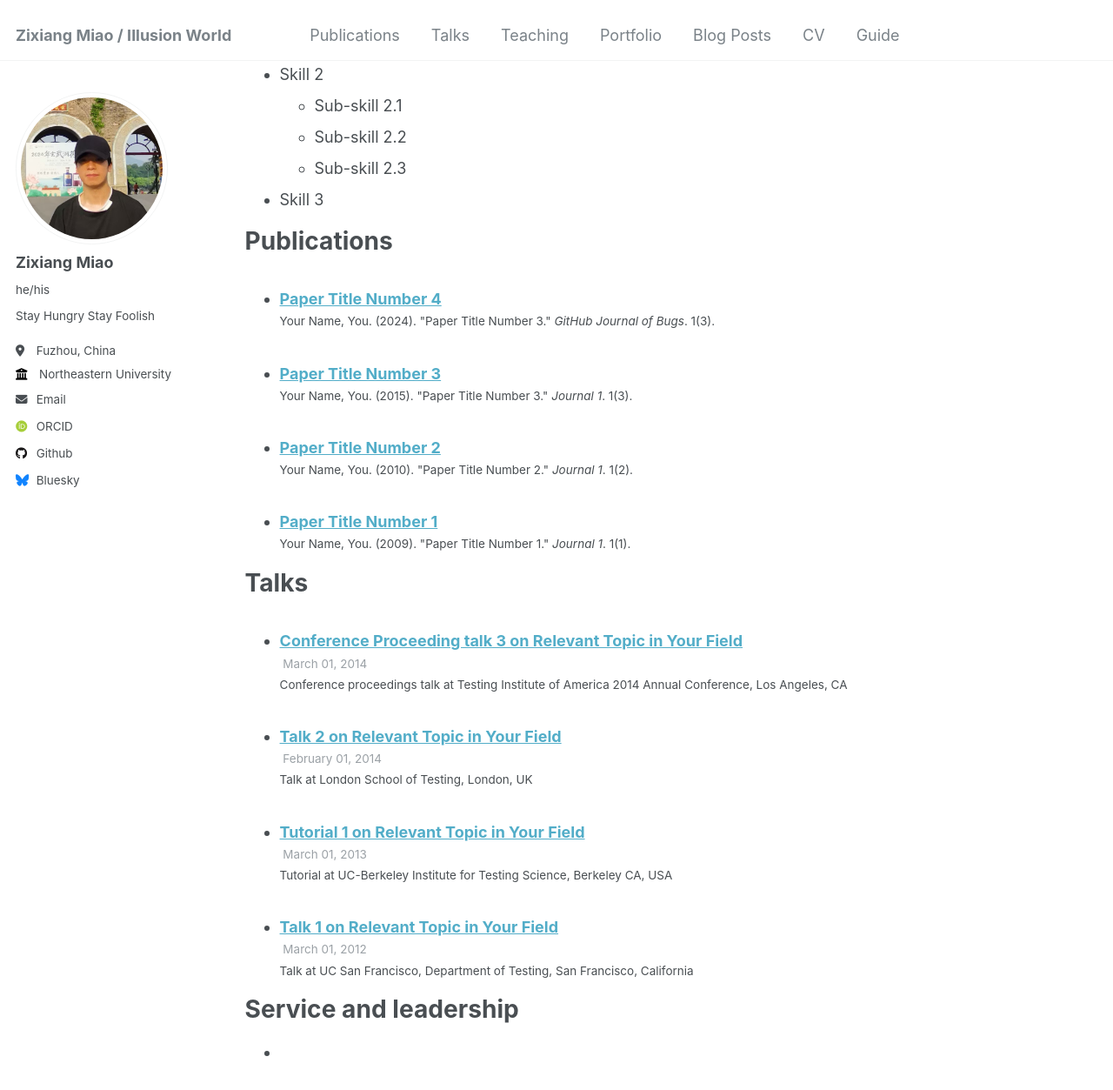
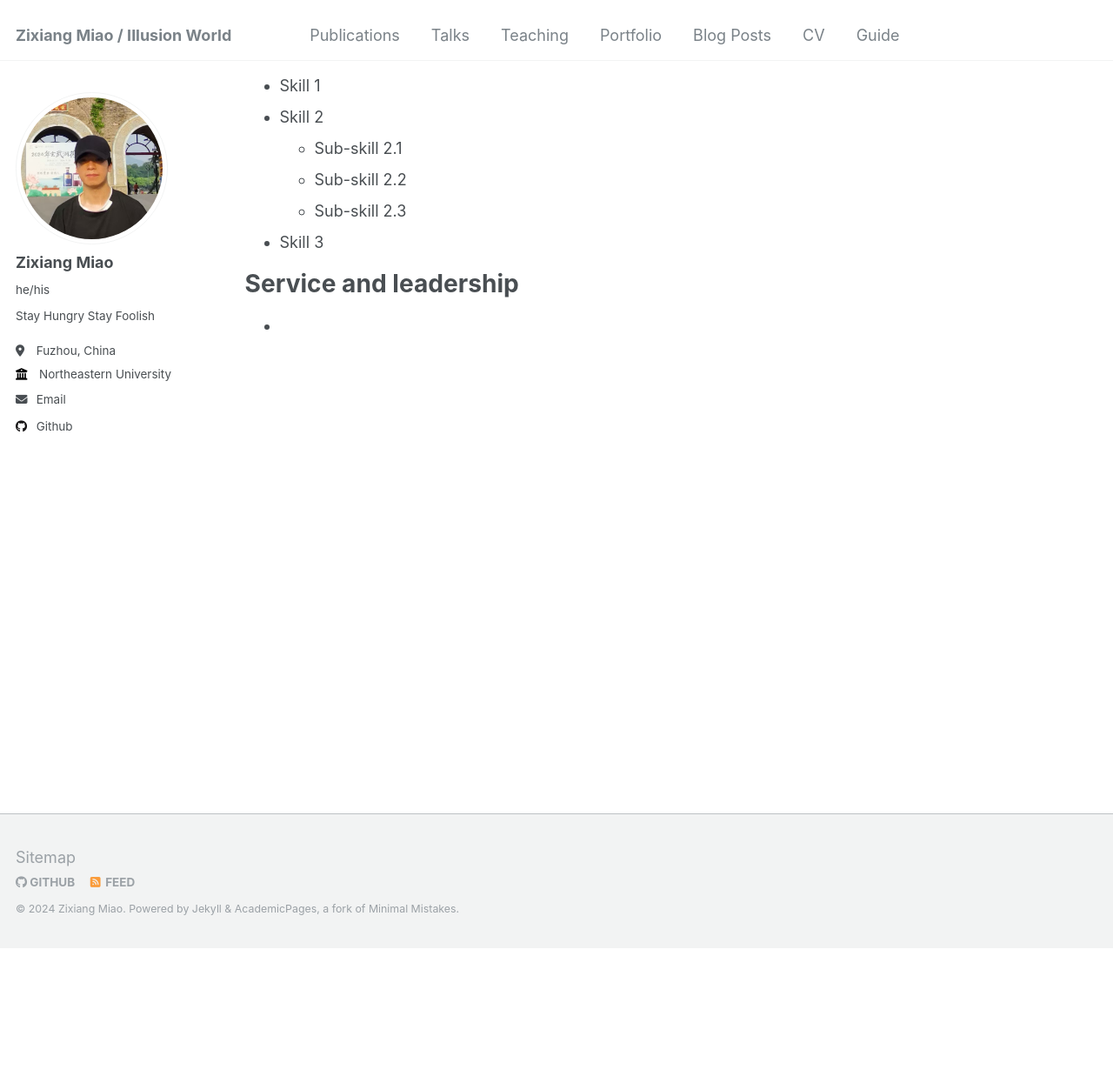
Before and after one commit to IllusionMZX/IllusionMZX.github.io, a Jekyll site: the page built from _pages/cv.md, in a window 1280 px wide and 1400 px high, scrolled down 309 px. Shown: the top 1253 px of the window at 87% size. Built offline with Jekyll 4.4.1, drawn with Linux system fonts in a browser that asks for light colours; some web fonts are replaced; some of the changed lines change nothing that is shown.

Commit message:
更新个人信息

```diff
--- a/_config.yml
+++ b/_config.yml
@@ -34,21 +34,21 @@
   arxiv            : # URL - Update with the correct link to your profile
   # googlescholar    : "https://scholar.google.com/citations?user=PS_CX0AAAAAJ"
   impactstory      : # URL
-  orcid            : "http://orcid.org/yourorcidurl"
+  # orcid            : "http://orcid.org/yourorcidurl"
   semantic         : # URL
   # pubmed           : "https://www.ncbi.nlm.nih.gov/pubmed/?term=john+snow"
-  researchgate     : # URL
+  # researchgate     : # URL
 
   # Repositories and software development
   bitbucket        : # Username - Update with your username on the site
   codepen          : # Username
   dribbble         : # Username
-  github           : "academicpages"
+  github           : "IllusionMZX"
   kaggle           : # Username
   stackoverflow    : # User number or user number and name (i.e., use "1" or "1/jeff-atwood")
 
   # Social media
-  bluesky          : "bsky.app" # Replace this with you Bluesky username
+  # bluesky          : "bsky.app" # Replace this with you Bluesky username
   facebook         : # Username
   flickr           : # Username
   foursquare       : # Username
@@ -243,41 +243,41 @@
     values:
       layout: single
       author_profile: true
-  # _teaching
-  - scope:
-      path: ""
-      type: teaching
-    values:
-      layout: single
-      author_profile: true
-      share: true
-      comments: true
+  # # _teaching
+  # - scope:
+  #     path: ""
+  #     type: teaching
+  #   values:
+  #     layout: single
+  #     author_profile: true
+  #     share: true
+  #     comments: true
   # _publications
-  - scope:
-      path: ""
-      type: publications
-    values:
-      layout: single
-      author_profile: true
-      share: true
-      comments: true
-  # _portfolio
-  - scope:
-      path: ""
-      type: portfolio
-    values:
-      layout: single
-      author_profile: true
-      share: true
-      comment: true
-  # _talks
-  - scope:
-      path: ""
-      type: talks
-    values:
-      layout: talk
-      author_profile: true
-      share: true
+  # - scope:
+  #     path: ""
+  #     type: publications
+  #   values:
+  #     layout: single
+  #     author_profile: true
+  #     share: true
+  #     comments: true
+  # # _portfolio
+  # - scope:
+  #     path: ""
+  #     type: portfolio
+  #   values:
+  #     layout: single
+  #     author_profile: true
+  #     share: true
+  #     comment: true
+  # # _talks
+  # - scope:
+  #     path: ""
+  #     type: talks
+  #   values:
+  #     layout: talk
+  #     author_profile: true
+  #     share: true
 
 
 # Sass/SCSS
--- a/_pages/cv.md
+++ b/_pages/cv.md
@@ -16,9 +16,11 @@
 Experience
 ======
 
+-
 
 Skills
 ======
+
 * Skill 1
 * Skill 2
   * Sub-skill 2.1
@@ -26,18 +28,8 @@
   * Sub-skill 2.3
 * Skill 3
 
-Publications
-======
-  <ul>{% for post in site.publications reversed %}
-    {% include archive-single-cv.html %}
-  {% endfor %}</ul>
-
-Talks
-======
-  <ul>{% for post in site.talks reversed %}
-    {% include archive-single-talk-cv.html  %}
-  {% endfor %}</ul>
 
 Service and leadership
 ======
+
 *
```
